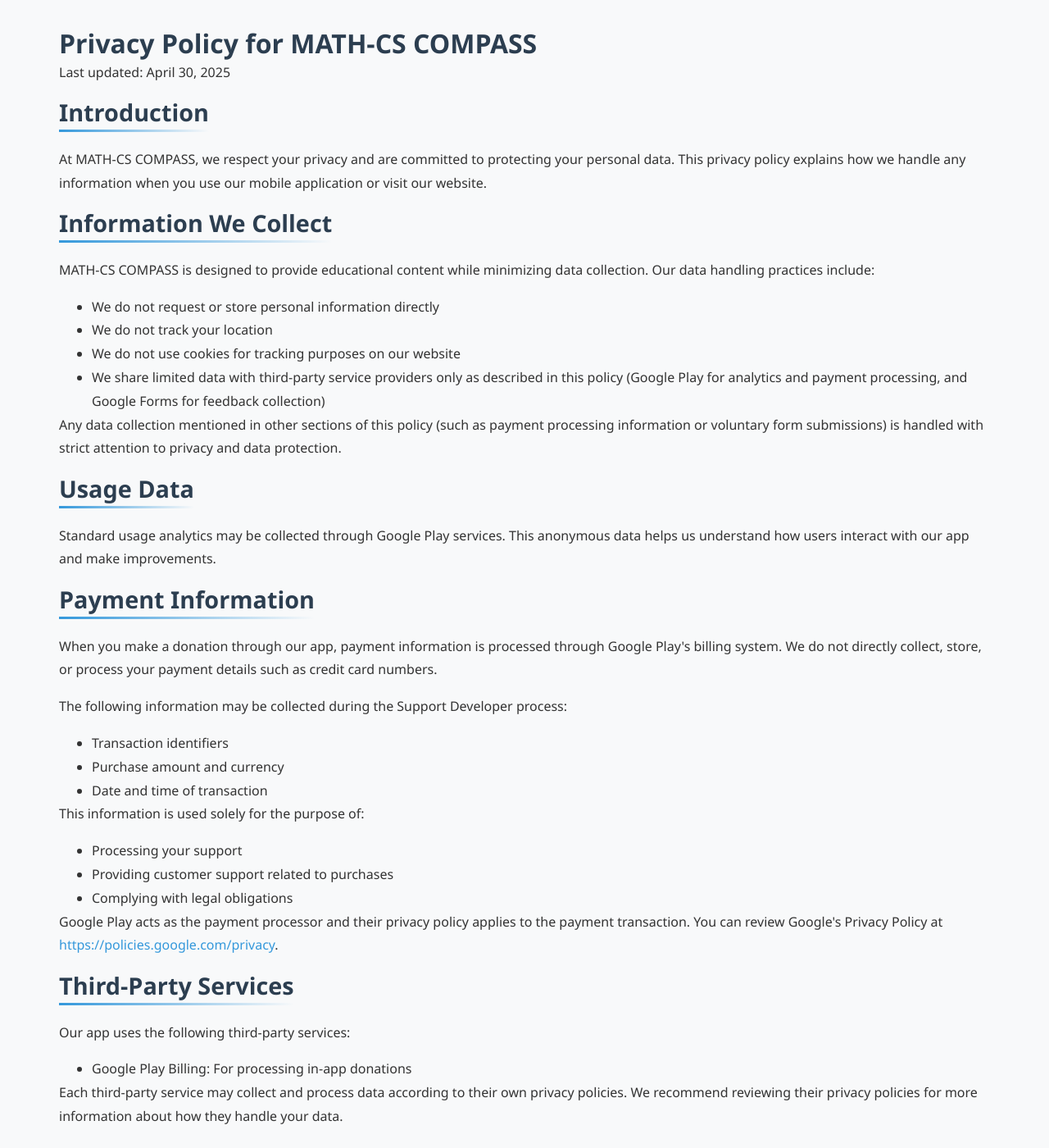
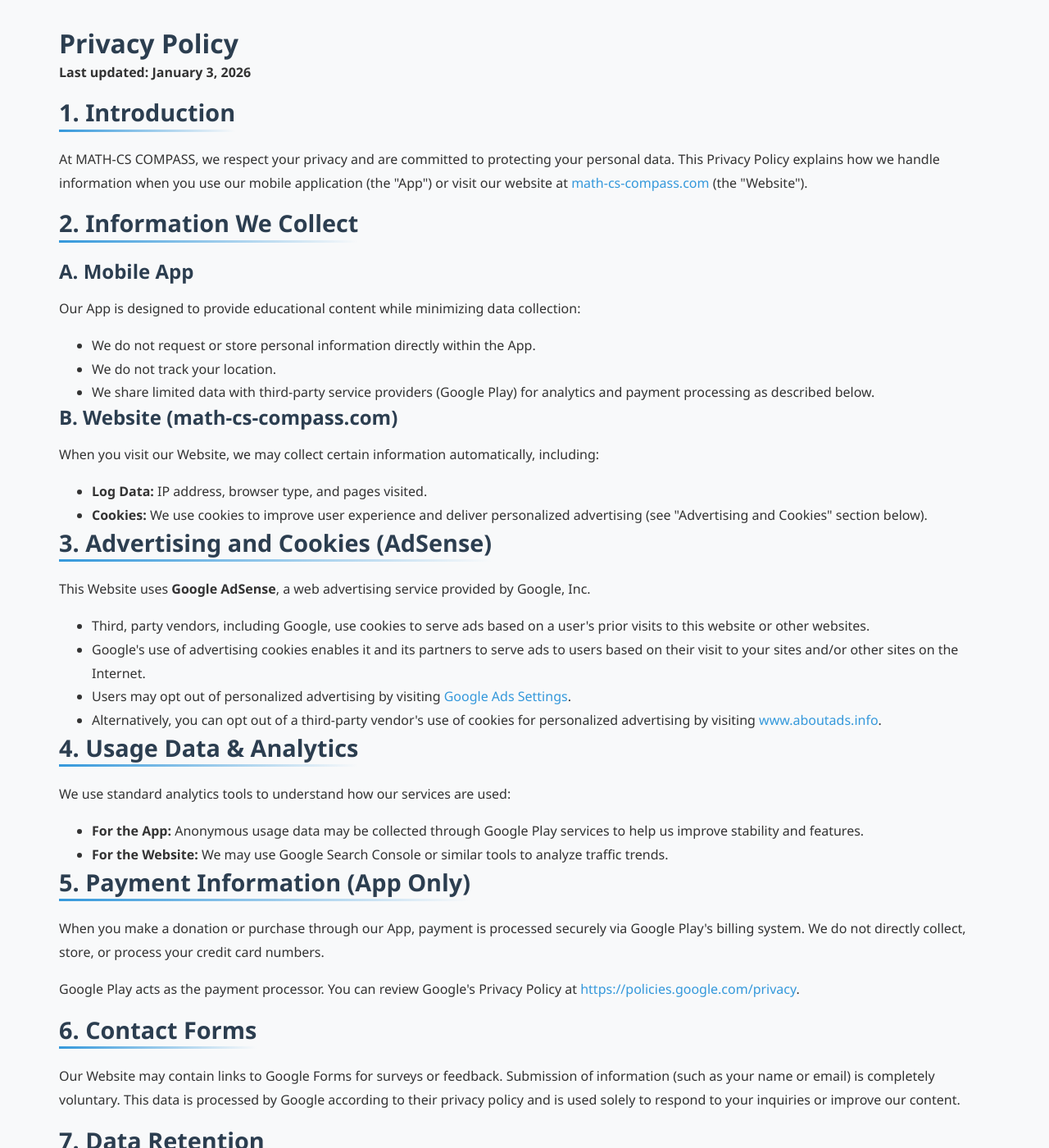
Before and after one commit to Yusukey01/yusukey01.github.io, a Jekyll site: the page privacy-policy.html, which Jekyll copies as it is, in a window 1280 px wide and 1400 px high. Shown: the whole window at 82% size. Built offline with Jekyll 4.4.1, drawn with Linux system fonts in a browser that asks for light colours; some of the changed text lies outside the part shown.

Commit message:
updated privacy-policy and related pages

```diff
--- a/_includes/footer.html
+++ b/_includes/footer.html
@@ -72,6 +72,8 @@
 
     </div>
     <div class="footer-bottom">
-        <p>&copy; 2024-2025 MATH-CS COMPASS. All rights reserved.</p>
+        <p>&copy; 2024-2026 MATH-CS COMPASS. All rights reserved.
+            <a href="{% if page.level == 'home' %}privacy-policy.html{% elsif page.level == 'section' %}../../privacy-policy.html{% else %}../../../privacy-policy.html{% endif %}" style="color: #fff; text-decoration: underline;">Privacy Policy</a>
+        </p>
     </div>
 </footer>
--- a/privacy-policy.html
+++ b/privacy-policy.html
@@ -8,80 +8,81 @@
     </head>
     <body>
         <div class="container">
-        <h1>Privacy Policy for MATH-CS COMPASS</h1>
-        <p>Last updated: April 30, 2025</p>
+            <h1>Privacy Policy</h1>
+            <p><strong>Last updated: January 3, 2026</strong></p>
 
-        <h2>Introduction</h2>
-        <p>At MATH-CS COMPASS, we respect your privacy and are committed to protecting your personal data.
-           This privacy policy explains how we handle any information when you use our mobile application or visit our website.</p>
+            <h2>1. Introduction</h2>
+            <p>
+                At MATH-CS COMPASS, we respect your privacy and are committed to protecting your personal data. This Privacy Policy
+                explains how we handle information when you use our mobile application (the "App") or visit our website at
+                <a href="https://math-cs-compass.com">math-cs-compass.com</a> (the "Website").
+            </p>
 
-           <h2>Information We Collect</h2>
-           <p>MATH-CS COMPASS is designed to provide educational content while minimizing data collection. Our data handling practices include:</p>
+            <h2>2. Information We Collect</h2>
+
+            <h3>A. Mobile App</h3>
+            <p>Our App is designed to provide educational content while minimizing data collection:</p>
             <ul style="padding-left: 40px;">
-               <li>We do not request or store personal information directly</li>
-               <li>We do not track your location</li>
-               <li>We do not use cookies for tracking purposes on our website</li>
-               <li>We share limited data with third-party service providers only as described in this policy (Google Play for analytics and payment processing, and Google Forms for feedback collection)</li>
-           </ul>
-           <p>Any data collection mentioned in other sections of this policy (such as payment processing information or voluntary form submissions)
-            is handled with strict attention to privacy and data protection.</p>
-
-        <h2>Usage Data</h2>
-        <p>Standard usage analytics may be collected through Google Play services. This anonymous data helps us understand how users interact with our app and make improvements.</p>
-
-        <h2>Payment Information</h2>
-        <p>When you make a donation through our app, payment information is processed through Google Play's billing system. We do not directly collect, store, or process your payment details such as credit card numbers.</p>
-
-        <p>The following information may be collected during the Support Developer process:</p>
-        <ul style="padding-left: 40px;">
-        <li>Transaction identifiers</li>
-        <li>Purchase amount and currency</li>
-        <li>Date and time of transaction</li>
+                <li>We do not request or store personal information directly within the App.</li>
+                <li>We do not track your location.</li>
+                <li>We share limited data with third-party service providers (Google Play) for analytics and payment processing as described below.</li>
             </ul>
 
-        <p>This information is used solely for the purpose of:</p>
+            <h3>B. Website (math-cs-compass.com)</h3>
+            <p>When you visit our Website, we may collect certain information automatically, including:</p>
             <ul style="padding-left: 40px;">
-        <li>Processing your support</li>
-        <li>Providing customer support related to purchases</li>
-        <li>Complying with legal obligations</li>
+                <li><strong>Log Data:</strong> IP address, browser type, and pages visited.</li>
+                <li><strong>Cookies:</strong> We use cookies to improve user experience and deliver personalized advertising (see "Advertising and Cookies" section below).</li>
             </ul>
 
-        <p>Google Play acts as the payment processor and their privacy policy applies to the payment transaction.
-           You can review Google's Privacy Policy at <a href="https://policies.google.com/privacy" target="_blank">https://policies.google.com/privacy</a>.</p>
-
-        <h2>Third-Party Services</h2>
-        <p>Our app uses the following third-party services:</p>
-
+            <h2>3. Advertising and Cookies (AdSense)</h2>
+            <p>This Website uses <strong>Google AdSense</strong>, a web advertising service provided by Google, Inc.</p>
             <ul style="padding-left: 40px;">
-        <li>Google Play Billing: For processing in-app donations</li>
+                <li>Third, party vendors, including Google, use cookies to serve ads based on a user's prior visits to this website or other websites.</li>
+                <li>Google's use of advertising cookies enables it and its partners to serve ads to users based on their visit to your sites and/or other sites on the Internet.</li>
+                <li>Users may opt out of personalized advertising by visiting <a href="https://www.google.com/settings/ads" target="_blank">Google Ads Settings</a>.</li>
+                <li>Alternatively, you can opt out of a third-party vendor's use of cookies for personalized advertising by visiting <a href="https://www.aboutads.info" target="_blank">www.aboutads.info</a>.</li>
             </ul>
 
-        <p>Each third-party service may collect and process data according to their own privacy policies.
-           We recommend reviewing their privacy policies for more information about how they handle your data.</p>
-
-        <h2>Data Retention</h2>
-        <p>We keep your information for as long as necessary to provide the services you requested and to comply with legal obligations. When we no longer need to use your information, we will remove it from our systems or anonymize it so that it can no longer be associated with you.</p>
-
-        <h2>Contact Forms</h2>
-        <p>Our website contains a link to a Google Forms survey where you may voluntarily provide information such as your name, comments,
-           and optionally your email address. This information is collected and processed by Google according to their privacy policy.</p>
-
-        <p>We use this information for the following purposes:</p>
+            <h2>4. Usage Data & Analytics</h2>
+            <p>We use standard analytics tools to understand how our services are used:</p>
             <ul style="padding-left: 40px;">
-        <li>To receive feedback about our service</li>
-        <li>To respond to your inquiries when you provide contact information</li>
-        <li>To improve our educational content and services</li>
+                <li><strong>For the App:</strong> Anonymous usage data may be collected through Google Play services to help us improve stability and features.</li>
+                <li><strong>For the Website:</strong> We may use Google Search Console or similar tools to analyze traffic trends.</li>
             </ul>
 
-        <p>Submission of this information is completely voluntary. Google Forms data is subject to Google's privacy policy, which can
-           be viewed at <a href="https://policies.google.com/privacy" target="_blank">https://policies.google.com/privacy</a>.</p>
+            <h2>5. Payment Information (App Only)</h2>
+            <p>
+                When you make a donation or purchase through our App, payment is processed securely via Google Play's billing system.
+                We do not directly collect, store, or process your credit card numbers.
+            </p>
+            <p>
+                Google Play acts as the payment processor. You can review Google's Privacy Policy at
+                <a href="https://policies.google.com/privacy" target="_blank">https://policies.google.com/privacy</a>.
+            </p>
 
-        <h2>Changes to This Privacy Policy</h2>
-        <p>We may update our Privacy Policy from time to time. We will notify you of any changes by posting the new Privacy Policy on this page.</p>
+            <h2>6. Contact Forms</h2>
+            <p>
+                Our Website may contain links to Google Forms for surveys or feedback. Submission of information (such as your name or email) is
+                completely voluntary. This data is processed by Google according to their privacy policy and is used solely to respond to your
+                inquiries or improve our content.
+            </p>
 
-        <h2>Contact Us</h2>
+            <h2>7. Data Retention</h2>
+            <p>
+                We retain your information only for as long as necessary to provide our services and comply with legal obligations. Once data is
+                no longer needed, it is removed or anonymized.
+            </p>
+
+            <h2>8. Changes to This Privacy Policy</h2>
+            <p>
+                We may update our Privacy Policy from time to time. We will notify users of any changes by posting the new Privacy Policy
+                on this page.
+            </p>
+
+            <h2>9. Contact Us</h2>
             <p>If you have any questions about this Privacy Policy, please contact us at:</p>
-        <p>mathcscompass@gmail.com</p>
+            <p><strong>mathcscompass@gmail.com</strong></p>
         </div>
     </body>
 </html>
```
Lines whose indentation alone changed are shown as unchanged.
